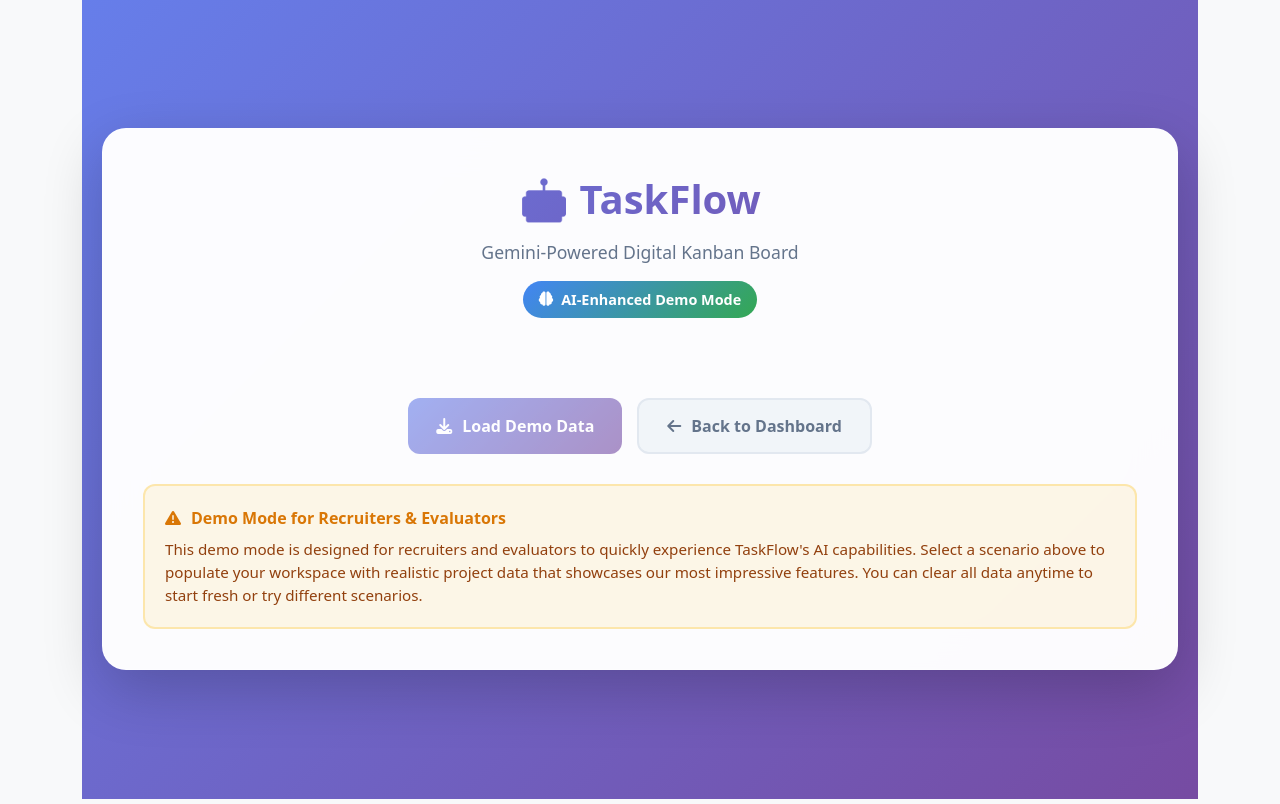
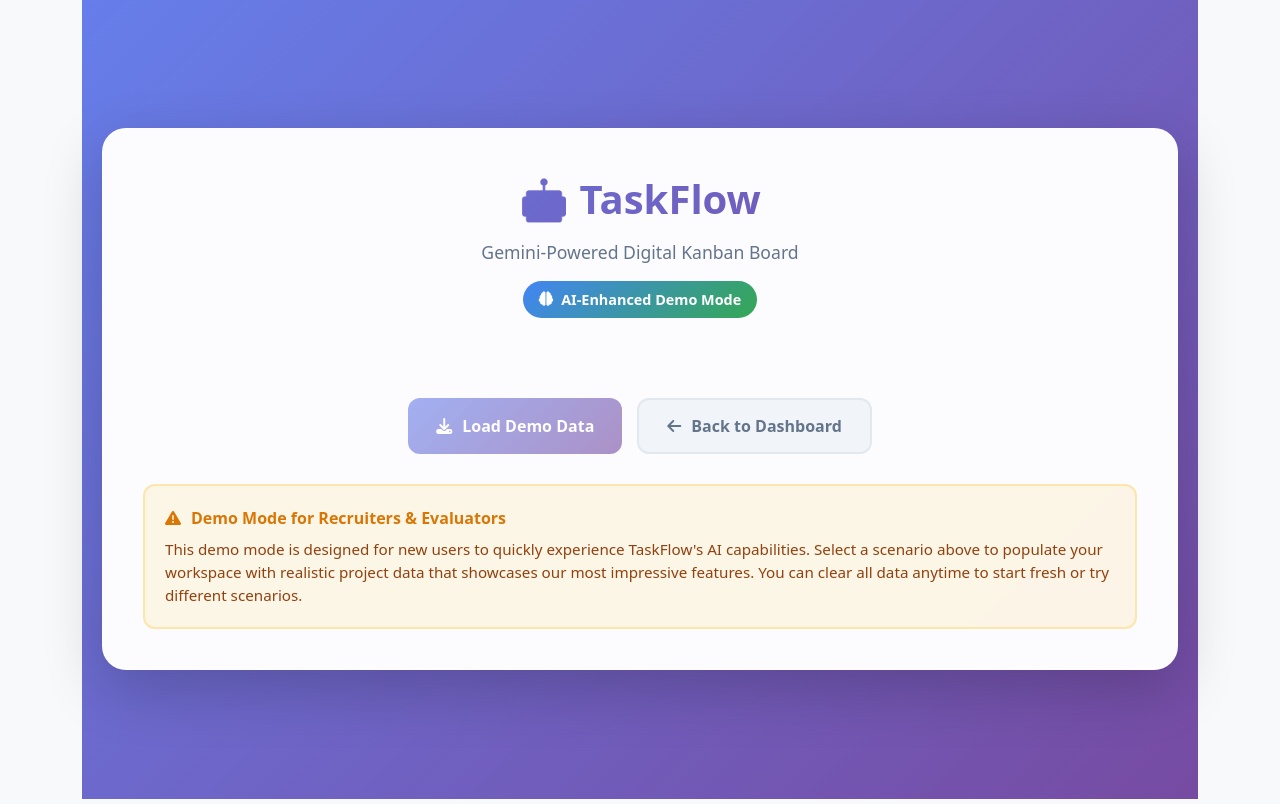
Before and after one commit to paulavishek/TaskFlow, a Django app: template templates/kanban/demo_mode.html in a window 1280 px wide. Shown: the part 81-885 px from the top of the page. Run offline with Django 5.2, Linux system fonts and the light colour scheme; the template is opened without the code that fills it, so the values that code supplies are empty; some libraries are stand-ins or nearby versions.

Commit message:
fix: Update demo mode text for clarity and add background-clip style

```diff
--- a/templates/kanban/demo_mode.html
+++ b/templates/kanban/demo_mode.html
@@ -41,6 +41,7 @@
         font-weight: 800;
         background: linear-gradient(135deg, #667eea, #764ba2);
         -webkit-background-clip: text;
+        background-clip: text;
         -webkit-text-fill-color: transparent;
         margin-bottom: 10px;
     }
@@ -391,7 +392,7 @@
                 <span>Demo Mode for Recruiters & Evaluators</span>
             </div>
             <div class="warning-text">
-                This demo mode is designed for recruiters and evaluators to quickly experience TaskFlow's AI capabilities.
+                This demo mode is designed for new users to quickly experience TaskFlow's AI capabilities.
                 Select a scenario above to populate your workspace with realistic project data that showcases our most
                 impressive features. You can clear all data anytime to start fresh or try different scenarios.
             </div>
```
